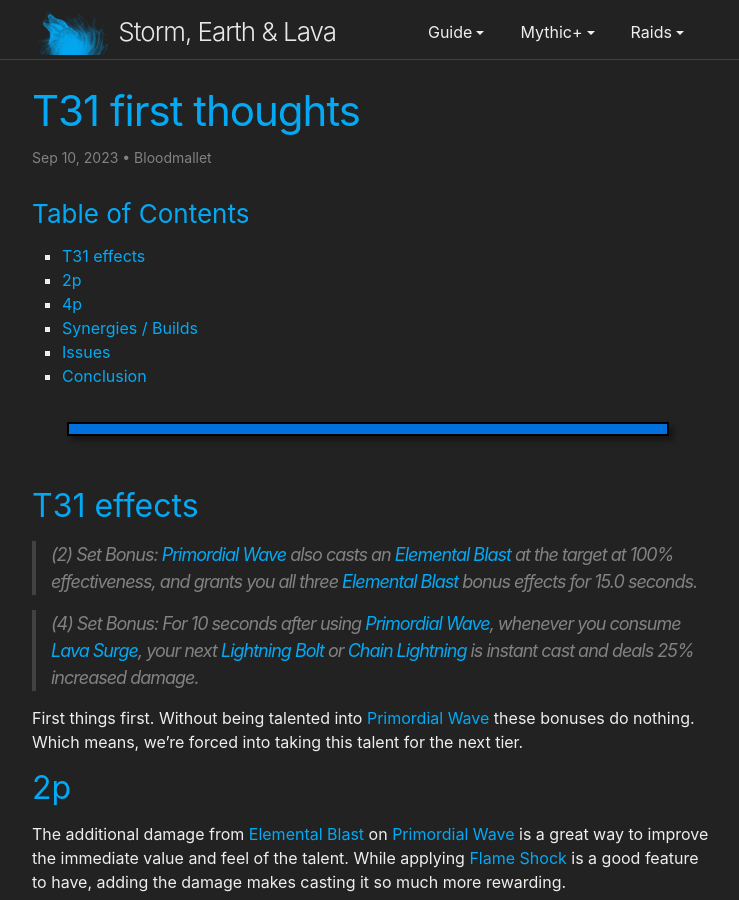
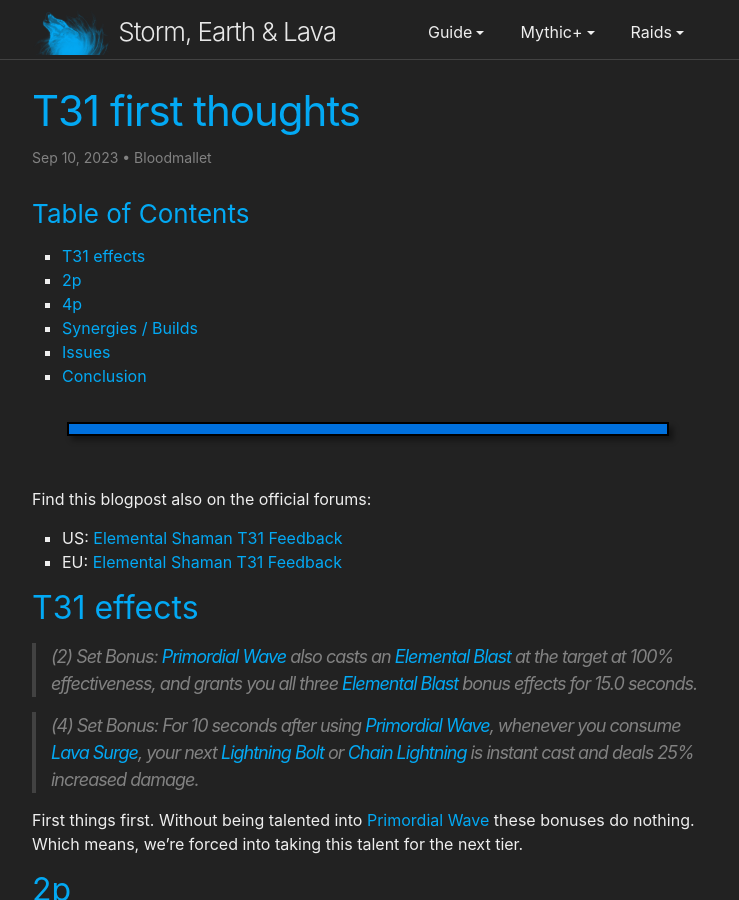
Before and after one commit to stormearthandlava/stormearthandlava.github.io, a Jekyll site: the page built from blog/_posts/2023-09-10-t31-first-thoughts.md, in a window 1280 px wide and 900 px high. Shown: the whole window, without its empty margins (268-1007 px from the left). Built offline with Jekyll 4.4.1, drawn with Linux system fonts in a browser that asks for light colours; a script that is not in the unit is left out; some of the changed text lies outside the part shown.

Commit message:
fix spelling error, add forum post links

```diff
--- a/blog/_posts/2023-09-10-t31-first-thoughts.md
+++ b/blog/_posts/2023-09-10-t31-first-thoughts.md
@@ -7,6 +7,10 @@
 author: Bloodmallet
 toc: true
 ---
+
+Find this blogpost also on the official forums:
+- US: [Elemental Shaman T31 Feedback](https://us.forums.blizzard.com/en/wow/t/elemental-shaman-t31-feedback/1668430)
+- EU: [Elemental Shaman T31 Feedback](https://eu.forums.blizzard.com/en/wow/t/elemental-shaman-t31-feedback/466702)
 
 ## T31 effects
 > (2) Set Bonus: {{ site.data.talent.primordial_wave }} also casts an {{ site.data.talent.eb }} at the target at 100% effectiveness, and grants you all three {{ site.data.talent.eb }} bonus effects for 15.0 seconds.
```
Also changed, not shown: other parts of blog/_posts/2023-09-10-t31-first-thoughts.md (+1 -1 lines).
